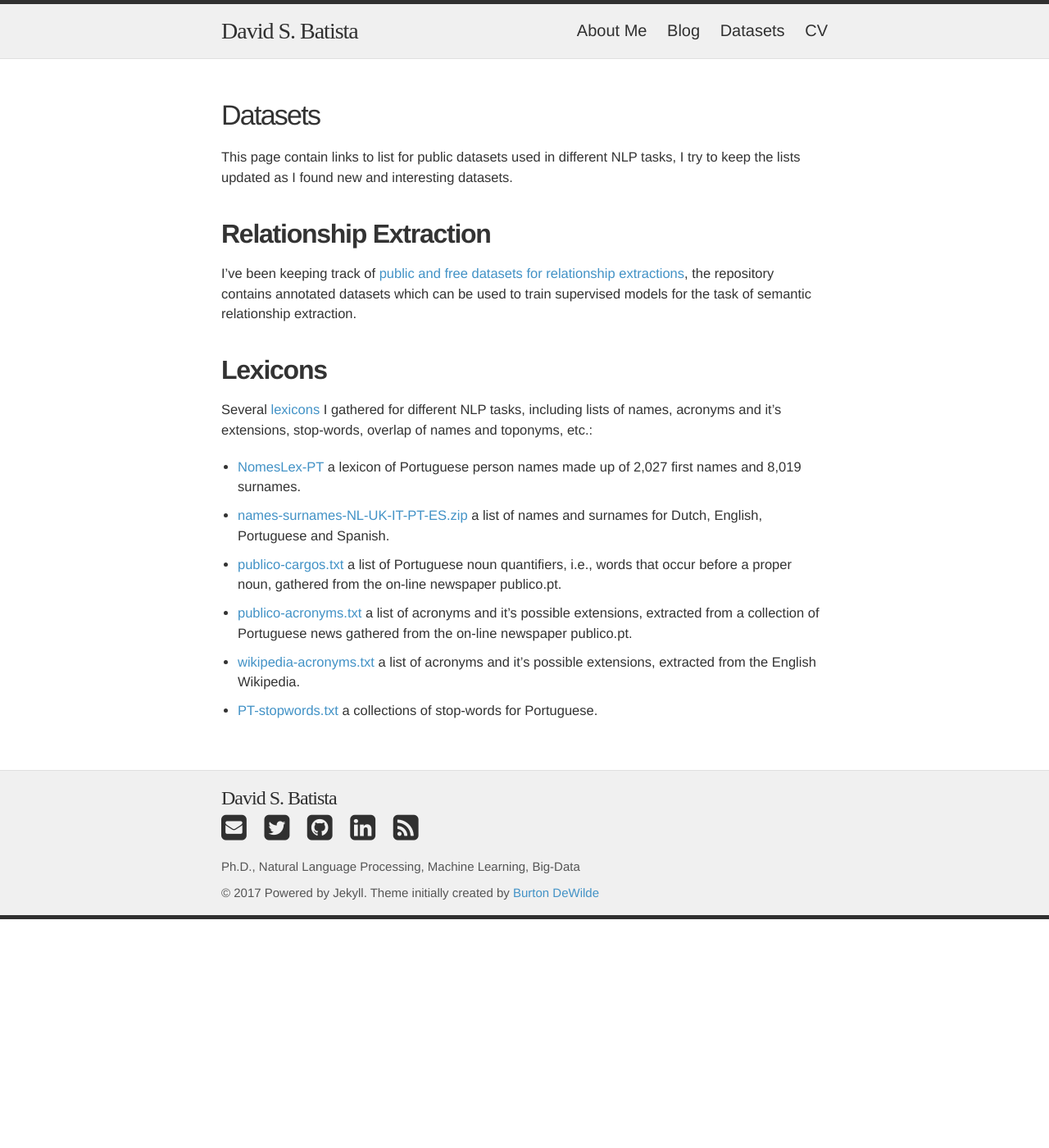
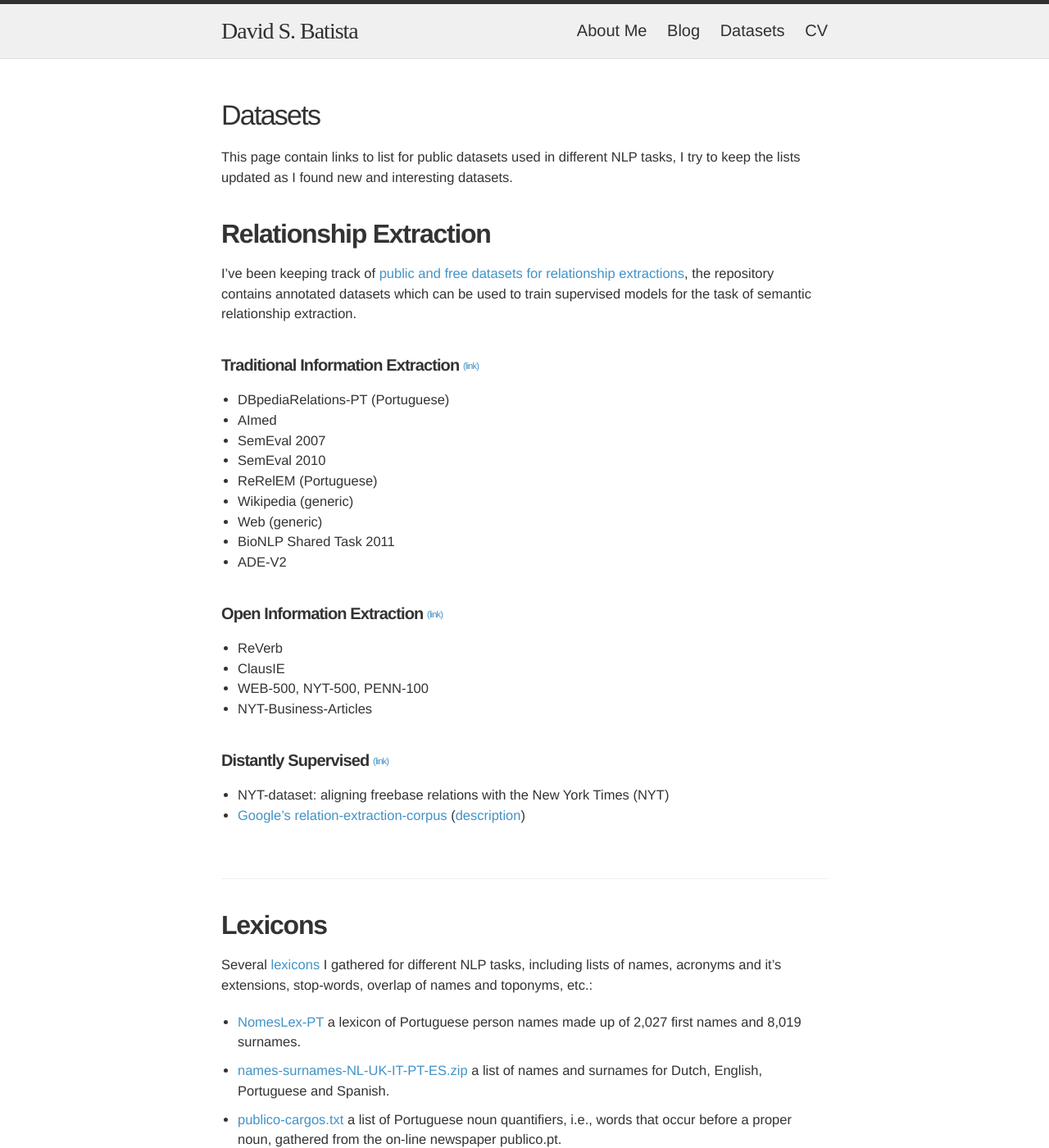
Before and after one commit to davidsbatista/davidsbatista.net, a Jekyll site: the page built from datasets.md, in a window 1280 px wide and 1400 px high. Shown: the whole window at 82% size. Built offline with Jekyll 4.4.1, drawn with Linux system fonts in a browser that asks for light colours; nearby versions of some CDN libraries; some web fonts are replaced.

Commit message:
updated datasets

```diff
--- a/datasets.md
+++ b/datasets.md
@@ -9,6 +9,34 @@ This page contain links to list for public datasets used in different NLP tasks,
 
 I've been keeping track of [public and free datasets for relationship extractions](https://github.com/davidsbatista/Annotated-Semantic-Relationships-Datasets), the repository contains annotated datasets which can be used to train supervised models for the task of semantic relationship extraction.
 
+##### __Traditional Information Extraction__ <sub><sup>[(link)](https://github.com/davidsbatista/Annotated-Semantic-Relationships-Datasets/blob/master/README.md#tie)<sub><sup>
+
+* DBpediaRelations-PT (Portuguese)
+* AImed
+* SemEval 2007
+* SemEval 2010
+* ReRelEM (Portuguese)
+* Wikipedia (generic)
+* Web (generic)
+* BioNLP Shared Task 2011
+* ADE-V2
+
+
+##### __Open Information Extraction__ <sub><sup>[(link)](https://github.com/davidsbatista/Annotated-Semantic-Relationships-Datasets/blob/master/README.md#oie)<sub><sup>
+
+* ReVerb
+* ClausIE
+* WEB-500, NYT-500, PENN-100
+* NYT-Business-Articles
+
+##### __Distantly Supervised__ <sub><sup>[(link)](https://github.com/davidsbatista/Annotated-Semantic-Relationships-Datasets/blob/master/README.md#ds)<sub><sup>
+
+* NYT-dataset: aligning freebase relations with the New York Times (NYT)
+* [Google's relation-extraction-corpus](https://github.com/google-research-datasets/relation-extraction-corpus) ([description](https://research.googleblog.com/2013/04/50000-lessons-on-how-to-read-relation.html))
+
+<br>
+
+---
 
 ## __Lexicons__
 
```
